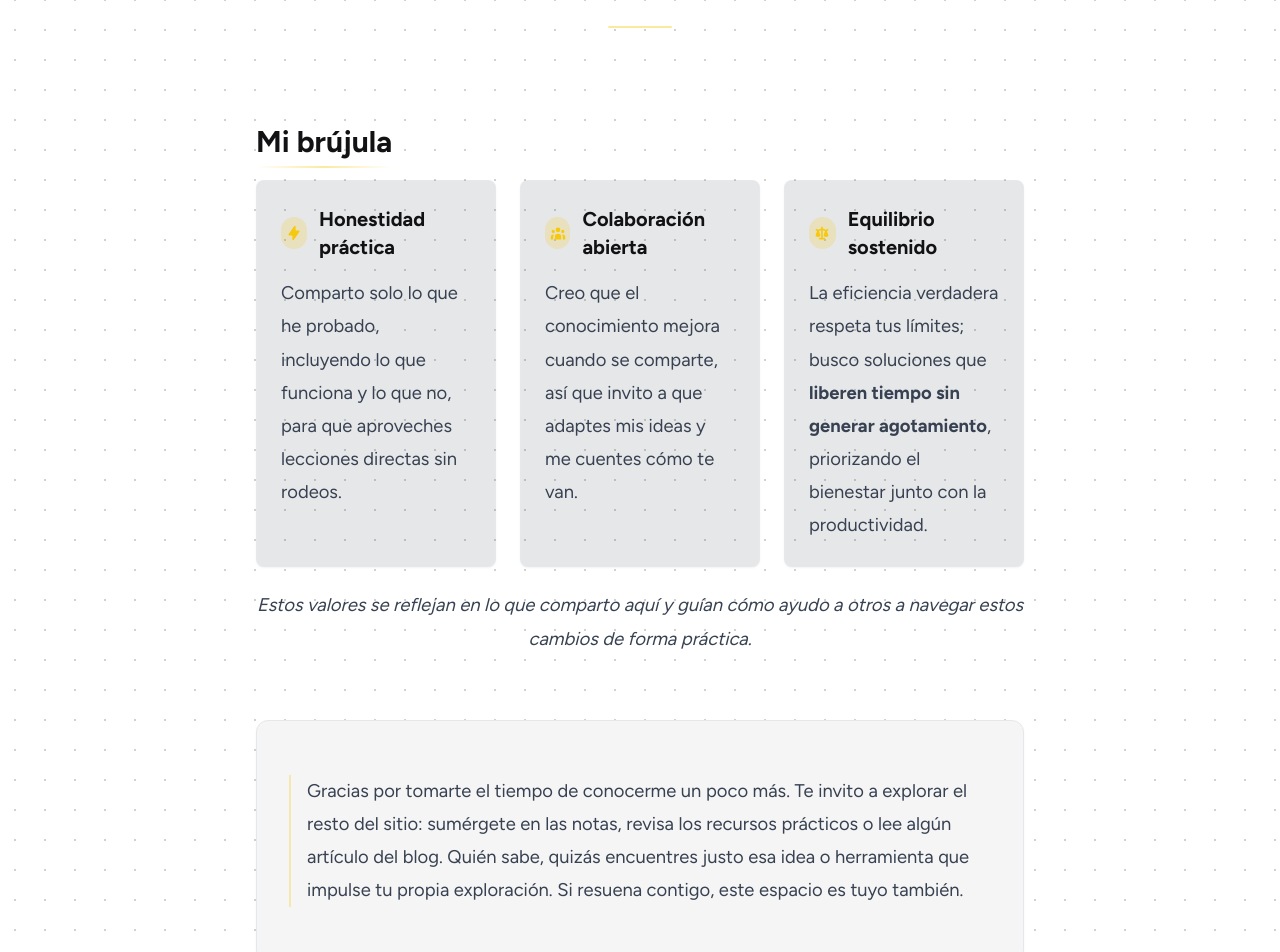
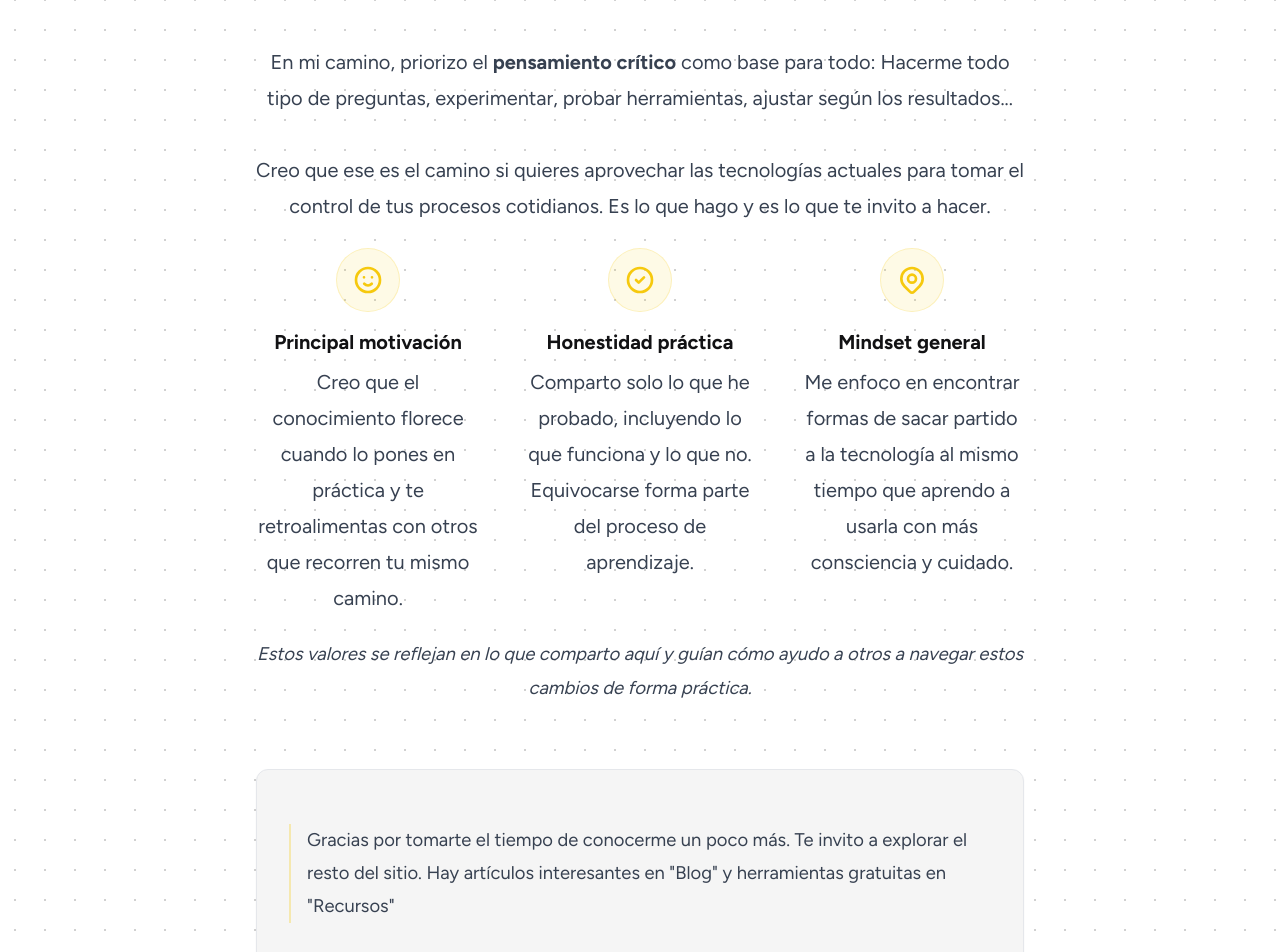
Before and after one commit to juanda-pro/juanda.pro, a Vue app in the folder app/: page /soy in a window 1280 px wide. Shown: the part 1460-2412 px from the top of the page. Built offline with nearby package versions, Linux system fonts and the light colour scheme.

Commit message:
feat(soy): Actualiza textos y mejora diseño en la página 'Soy'

```diff
--- a/app/src/views/SoyView.vue
+++ b/app/src/views/SoyView.vue
@@ -22,8 +22,8 @@ onMounted(() => {
   <PageLayout>
     <!-- Header -->
     <SectionWrapper spacing="tight">
-      <PageHeader subtitle="Un explorador práctico de la tecnología que ayuda a personas como tú a automatizar procesos y ganar control en un mundo que cambia rápido.">
-        Hola, soy Juanda.
+      <PageHeader subtitle="Un apasionado de la tecnología que puede ayudarte a optimizar algunos de tus procesos.">
+        Soy.
       </PageHeader>
     </SectionWrapper>
 
@@ -59,7 +59,7 @@ onMounted(() => {
           <!-- Columna de texto (75% en desktop) -->
           <div class="md:w-3/4 text-center md:text-left fade-in-element transform transition-all duration-700 opacity-0 translate-y-4">
             <p class="text-xl md:text-2xl text-secondary-light dark:text-secondary-dark leading-relaxed">
-              Hola, soy Juan David Ocampo, aunque la mayoría me llama Juanda. Desde hace años, me apasiona explorar herramientas que simplifican procesos administrativos, como hojas de cálculo avanzadas, scripts prácticos, bases de conocimiento o automatizaciones con iA.
+              Hola, soy Juan David Ocampo, aunque la mayoría me llama Juanda. Desde hace años, me apasiona explorar herramientas que simplifican procesos administrativos, como hojas de cálculo, scripts, bases de conocimiento o automatizaciones con iA.
             </p>
           </div>
         </div>
@@ -73,7 +73,7 @@ onMounted(() => {
       <div class="max-w-3xl mx-auto prose prose-lg lg:prose-xl dark:prose-invert text-secondary-light dark:text-secondary-dark fade-in-element transform transition-all duration-700 opacity-0 translate-y-4">
         <!-- Second paragraph moved here -->
         <p class="mb-10 relative pl-4 border-l-2 border-brand-accent/30 dark:border-brand-accent/20">
-          En este espacio, comparto parte de mis aprendizajes con el objetivo de ofrecerte información <strong>útil y accionable</strong>, para que tú también empieces a aprovechar la tecnología convirtiéndola en tu mejor aliada.
+          En este espacio, comparto parte de mis aprendizajes con el objetivo de ofrecerte información útil y accionable, para que tú también empieces a aprovechar la tecnología convirtiéndola en tu mejor aliada.
         </p>
 
         <h2 class="text-2xl md:text-3xl font-bold font-heading text-primary-light dark:text-primary-dark mb-6 inline-flex items-center gap-3">
@@ -89,46 +89,45 @@ onMounted(() => {
 
         <div class="w-16 h-0.5 bg-brand-accent/40 dark:bg-brand-accent/30 rounded-full mx-auto mb-12"></div>
 
-        <h3 class="text-2xl md:text-3xl font-bold text-primary-light dark:text-primary-dark mb-8 text-center relative inline-block">
-          Mi brújula
-          <span class="absolute -bottom-2 left-0 w-full h-0.5 bg-gradient-to-r from-transparent via-brand-accent/40 to-transparent rounded-full"></span>
-        </h3>
+        <p class="text-center max-w-3xl mx-auto mb-12">
+          En mi camino, priorizo el <strong>pensamiento crítico</strong> como base para todo: Hacerme todo tipo de preguntas, experimentar, probar herramientas, ajustar según los resultados...
+          <br><br>
+          Creo que ese es el camino si quieres aprovechar las tecnologías actuales para tomar el control de tus procesos cotidianos. Es lo que hago y es lo que te invito a hacer.
+        </p>
 
-        <ul class="not-prose grid md:grid-cols-3 gap-6 pl-0">
-          <li class="bg-gray-900/10 hover:bg-gray-900/20 dark:bg-gray-800/30 dark:hover:bg-gray-800/40 rounded-lg p-6 border border-gray-200/10 dark:border-gray-700/20 shadow-sm transition-all duration-300 hover:shadow-md hover:-translate-y-1 fade-in-element opacity-0 transform translate-y-4">
-            <div class="flex items-center mb-4">
-              <div class="w-8 h-8 rounded-full bg-brand-accent/20 dark:bg-brand-accent/10 flex items-center justify-center mr-3">
-                <svg xmlns="http://www.w3.org/2000/svg" class="h-4 w-4 text-brand-accent" viewBox="0 0 20 20" fill="currentColor">
-                  <path fill-rule="evenodd" d="M11.3 1.046A1 1 0 0112 2v5h4a1 1 0 01.82 1.573l-7 10A1 1 0 018 18v-5H4a1 1 0 01-.82-1.573l7-10a1 1 0 011.12-.38z" clip-rule="evenodd" />
-                </svg>
-              </div>
-              <h4 class="text-lg md:text-xl font-bold text-primary-light dark:text-primary-dark">Honestidad práctica</h4>
+        <ul class="not-prose grid md:grid-cols-3 gap-12 text-center pl-0">
+          <li class="fade-in-element opacity-0 transform translate-y-4">
+            <div class="mb-4 inline-flex items-center justify-center w-16 h-16 rounded-full bg-brand-accent/10 dark:bg-brand-accent/5 border border-brand-accent/20">
+              <!-- Icono para Motivación (e.g., una semilla o planta) -->
+              <svg xmlns="http://www.w3.org/2000/svg" class="h-8 w-8 text-brand-accent" fill="none" viewBox="0 0 24 24" stroke="currentColor" stroke-width="2">
+                <path stroke-linecap="round" stroke-linejoin="round" d="M14.828 14.828a4 4 0 01-5.656 0M9 10h.01M15 10h.01M21 12a9 9 0 11-18 0 9 9 0 0118 0z" />
+              </svg>
             </div>
-            <p class="text-base md:text-lg">Comparto solo lo que he probado, incluyendo lo que funciona y lo que no, para que aproveches lecciones directas sin rodeos.</p>
+            <h4 class="text-xl font-bold text-primary-light dark:text-primary-dark mb-2">Principal motivación</h4>
+            <p class="text-secondary-light dark:text-secondary-dark">Creo que el conocimiento florece cuando lo pones en práctica y te retroalimentas con otros que recorren tu mismo camino.</p>
           </li>
 
-          <li class="bg-gray-900/10 hover:bg-gray-900/20 dark:bg-gray-800/30 dark:hover:bg-gray-800/40 rounded-lg p-6 border border-gray-200/10 dark:border-gray-700/20 shadow-sm transition-all duration-300 hover:shadow-md hover:-translate-y-1 fade-in-element opacity-0 transform translate-y-4 delay-100">
-            <div class="flex items-center mb-4">
-              <div class="w-8 h-8 rounded-full bg-brand-accent/20 dark:bg-brand-accent/10 flex items-center justify-center mr-3">
-                <svg xmlns="http://www.w3.org/2000/svg" class="h-4 w-4 text-brand-accent" viewBox="0 0 20 20" fill="currentColor">
-                  <path d="M13 6a3 3 0 11-6 0 3 3 0 016 0zM18 8a2 2 0 11-4 0 2 2 0 014 0zM14 15a4 4 0 00-8 0v3h8v-3zM6 8a2 2 0 11-4 0 2 2 0 014 0zM16 18v-3a5.972 5.972 0 00-.75-2.906A3.005 3.005 0 0119 15v3h-3zM4.75 12.094A5.973 5.973 0 004 15v3H1v-3a3 3 0 013.75-2.906z" />
-                </svg>
-              </div>
-              <h4 class="text-lg md:text-xl font-bold text-primary-light dark:text-primary-dark">Colaboración abierta</h4>
+          <li class="fade-in-element opacity-0 transform translate-y-4 delay-100">
+            <div class="mb-4 inline-flex items-center justify-center w-16 h-16 rounded-full bg-brand-accent/10 dark:bg-brand-accent/5 border border-brand-accent/20">
+              <!-- Icono para Honestidad (e.g., una balanza) -->
+              <svg xmlns="http://www.w3.org/2000/svg" class="h-8 w-8 text-brand-accent" fill="none" viewBox="0 0 24 24" stroke="currentColor" stroke-width="2">
+                <path stroke-linecap="round" stroke-linejoin="round" d="M9 12l2 2 4-4m6 2a9 9 0 11-18 0 9 9 0 0118 0z" />
+              </svg>
             </div>
-            <p class="text-base md:text-lg">Creo que el conocimiento mejora cuando se comparte, así que invito a que adaptes mis ideas y me cuentes cómo te van.</p>
+            <h4 class="text-xl font-bold text-primary-light dark:text-primary-dark mb-2">Honestidad práctica</h4>
+            <p class="text-secondary-light dark:text-secondary-dark">Comparto solo lo que he probado, incluyendo lo que funciona y lo que no. Equivocarse forma parte del proceso de aprendizaje.</p>
           </li>
 
-          <li class="bg-gray-900/10 hover:bg-gray-900/20 dark:bg-gray-800/30 dark:hover:bg-gray-800/40 rounded-lg p-6 border border-gray-200/10 dark:border-gray-700/20 shadow-sm transition-all duration-300 hover:shadow-md hover:-translate-y-1 fade-in-element opacity-0 transform translate-y-4 delay-200">
-            <div class="flex items-center mb-4">
-              <div class="w-8 h-8 rounded-full bg-brand-accent/20 dark:bg-brand-accent/10 flex items-center justify-center mr-3">
-                <svg xmlns="http://www.w3.org/2000/svg" class="h-4 w-4 text-brand-accent" viewBox="0 0 20 20" fill="currentColor">
-                  <path fill-rule="evenodd" d="M10 2a1 1 0 011 1v1.323l3.954 1.582 1.599-.8a1 1 0 01.894 1.79l-1.233.616 1.738 5.42a1 1 0 01-.285 1.05A3.989 3.989 0 0115 15a3.989 3.989 0 01-2.667-1.019 1 1 0 01-.285-1.05l1.715-5.349L11 6.477V16h2a1 1 0 110 2H7a1 1 0 110-2h2V6.477L6.237 7.582l1.715 5.349a1 1 0 01-.285 1.05A3.989 3.989 0 015 15a3.989 3.989 0 01-2.667-1.019 1 1 0 01-.285-1.05l1.738-5.42-1.233-.617a1 1 0 01.894-1.788l1.599.799L9 4.323V3a1 1 0 011-1z" clip-rule="evenodd" />
-                </svg>
-              </div>
-              <h4 class="text-lg md:text-xl font-bold text-primary-light dark:text-primary-dark">Equilibrio sostenido</h4>
+          <li class="fade-in-element opacity-0 transform translate-y-4 delay-200">
+            <div class="mb-4 inline-flex items-center justify-center w-16 h-16 rounded-full bg-brand-accent/10 dark:bg-brand-accent/5 border border-brand-accent/20">
+              <!-- Icono para Mindset (e.g., un cerebro o una brújula) -->
+              <svg xmlns="http://www.w3.org/2000/svg" class="h-8 w-8 text-brand-accent" fill="none" viewBox="0 0 24 24" stroke="currentColor" stroke-width="2">
+                <path stroke-linecap="round" stroke-linejoin="round" d="M17.657 16.657L13.414 20.9a1.998 1.998 0 01-2.827 0l-4.244-4.243a8 8 0 1111.314 0z" />
+                <path stroke-linecap="round" stroke-linejoin="round" d="M15 11a3 3 0 11-6 0 3 3 0 016 0z" />
+              </svg>
             </div>
-            <p class="text-base md:text-lg">La eficiencia verdadera respeta tus límites; busco soluciones que <strong>liberen tiempo sin generar agotamiento</strong>, priorizando el bienestar junto con la productividad.</p>
+            <h4 class="text-xl font-bold text-primary-light dark:text-primary-dark mb-2">Mindset general</h4>
+            <p class="text-secondary-light dark:text-secondary-dark">Me enfoco en encontrar formas de sacar partido a la tecnología al mismo tiempo que aprendo a usarla con más consciencia y cuidado.</p>
           </li>
         </ul>
 
@@ -138,7 +137,7 @@ onMounted(() => {
 
         <div class="mt-16 p-8 border border-gray-200 dark:border-gray-700 rounded-xl bg-surface-light dark:bg-surface-dark shadow-sm fade-in-element opacity-0 transform translate-y-4">
           <p class="text-lg relative pl-4 border-l-2 border-brand-accent/30 dark:border-brand-accent/20">
-            Gracias por tomarte el tiempo de conocerme un poco más. Te invito a explorar el resto del sitio: sumérgete en las notas, revisa los recursos prácticos o lee algún artículo del blog. Quién sabe, quizás encuentres justo esa idea o herramienta que impulse tu propia exploración. Si resuena contigo, este espacio es tuyo también.
+            Gracias por tomarte el tiempo de conocerme un poco más. Te invito a explorar el resto del sitio. Hay artículos interesantes en "Blog" y herramientas gratuitas en "Recursos"
           </p>
         </div>
       </div>
```
Also changed, not shown: 1 other file (tests, documents, lock files or other folders).
